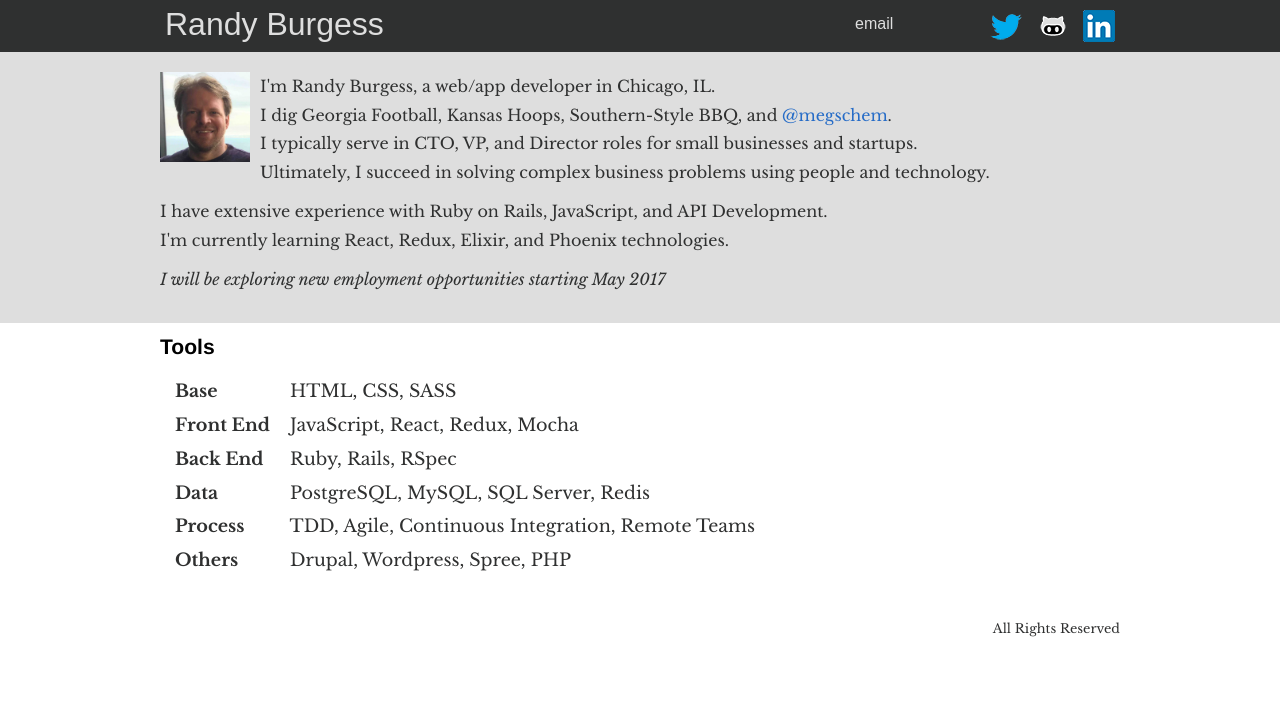
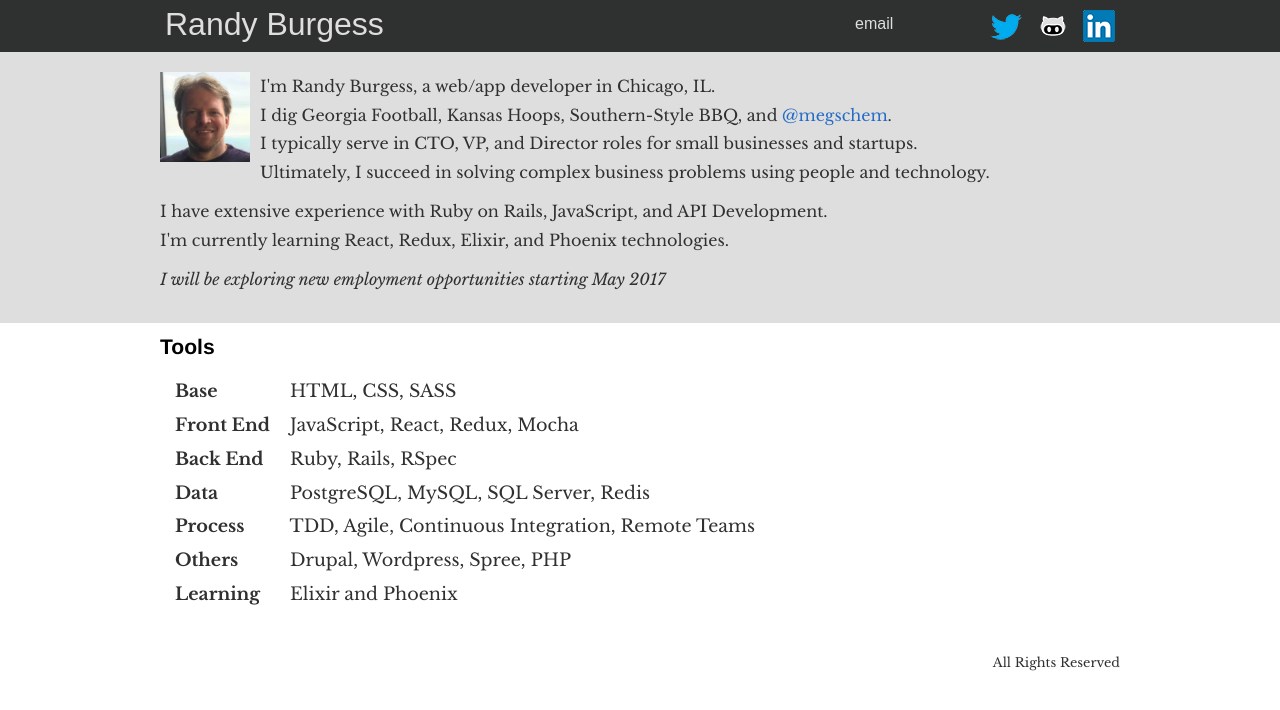
Before and after one commit to wrburgess/wrburgess.github.com, a Jekyll site: the page built from index.html, in a window 1280 px wide. Shown: the top 710 px of the page. Built offline with Jekyll 4.4.1, drawn with Linux system fonts in a browser that asks for light colours; some web fonts are replaced; Markdown is read by kramdown in place of the engine named in the settings.

Commit message:
updating job message

```diff
--- a/index.html
+++ b/index.html
@@ -45,6 +45,9 @@ title: William Randal Burgess of Chicago, IL, USA
       <li><strong>Others</strong>
         Drupal, Wordpress, Spree, PHP
       </li>
+      <li><strong>Learning</strong>
+        Elixir and Phoenix
+      </li>
     <ul>
   </div>
   <!-- <div id="posts">
```
